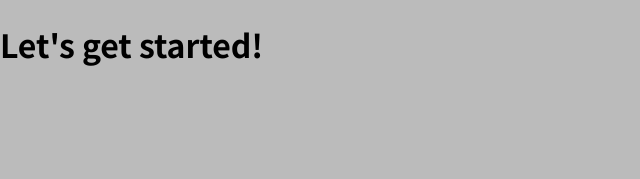
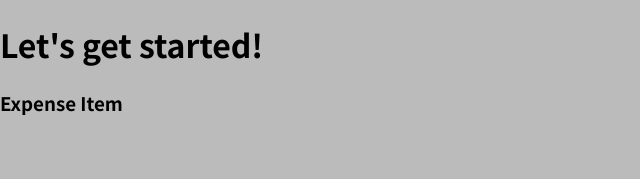
Before and after one commit to dominikass/react-complete-guide-course, a JavaScript app: page / in a window 1280 px wide. Shown: the top 179 px of the page, without its empty margins (0-640 px from the left). Built offline with nearby package versions, Linux system fonts and the light colour scheme.

Commit message:
custom component

```diff
--- a/src/App.js
+++ b/src/App.js
@@ -1,7 +1,9 @@
+import ExpenseItem from "./components/ExpenseItem";
 function App() {
   return (
     <div className="App">
         <h1>Let's get started!</h1>
+        <ExpenseItem></ExpenseItem>
     </div>
   );
 }
--- /dev/null
+++ b/src/components/ExpenseItem.js
@@ -0,0 +1,8 @@
+function ExpenseItem() {
+    return ( <div>
+        <h3> Expense Item </h3>
+    </div>
+    );
+}
+
+export default ExpenseItem;
```
